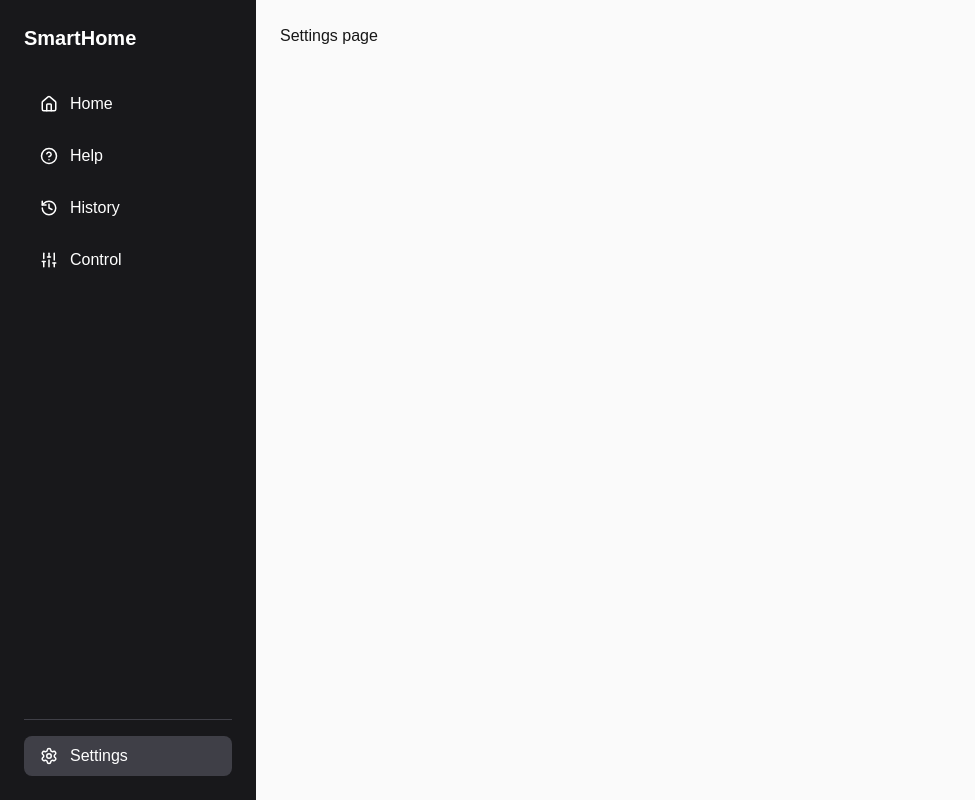
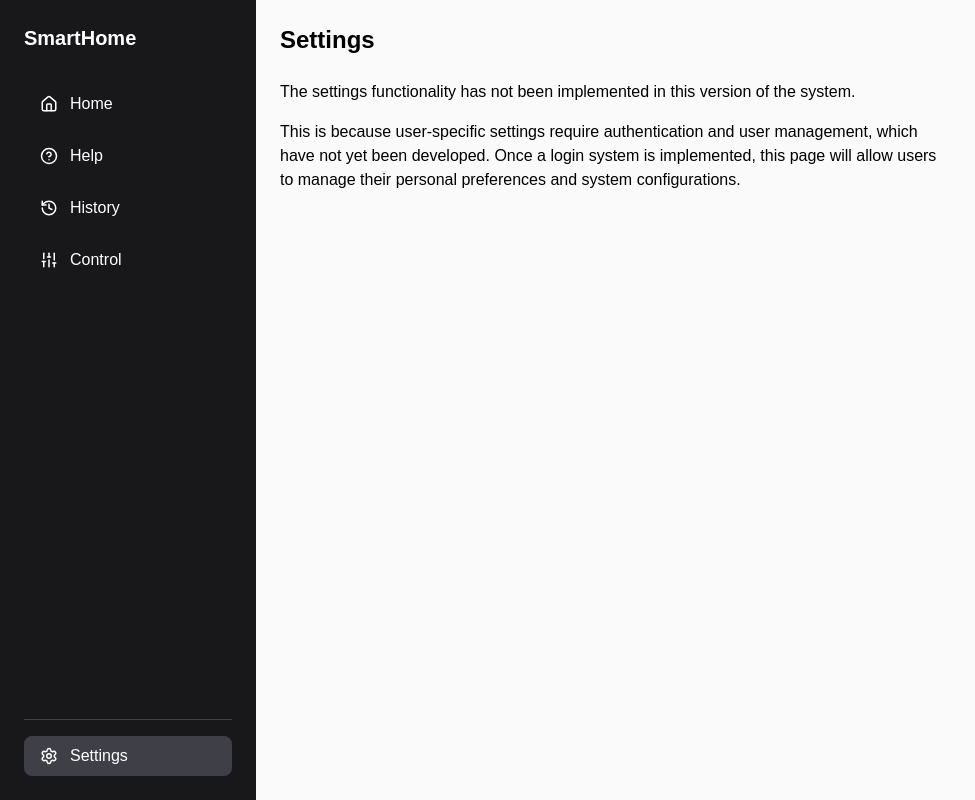
Before and after one commit to RF1337/smart-home, a Next.js app: page /settings in a window 1280 px wide. Shown: the whole page, without its empty margins (0-975 px from the left). Built offline with nearby package versions, Linux system fonts and the light colour scheme.

Commit message:
feat: add settings page

```diff
--- a/app/settings/page.tsx
+++ b/app/settings/page.tsx
@@ -1,3 +1,21 @@
 export default function Settings() {
-  return <div>Settings page</div>
+  return (
+    <div className="w-full max-w-2xl">
+      <h1 className="text-2xl font-bold mb-6 text-black">Settings</h1>
+
+      <div>
+        <p className="text-black">
+          The settings functionality has not been implemented in this version
+          of the system.
+        </p>
+
+        <p className="mt-4 text-black">
+          This is because user-specific settings require authentication and user
+          management, which have not yet been developed. Once a login system is
+          implemented, this page will allow users to manage their personal
+          preferences and system configurations.
+        </p>
+      </div>
+    </div>
+  )
 }
```
